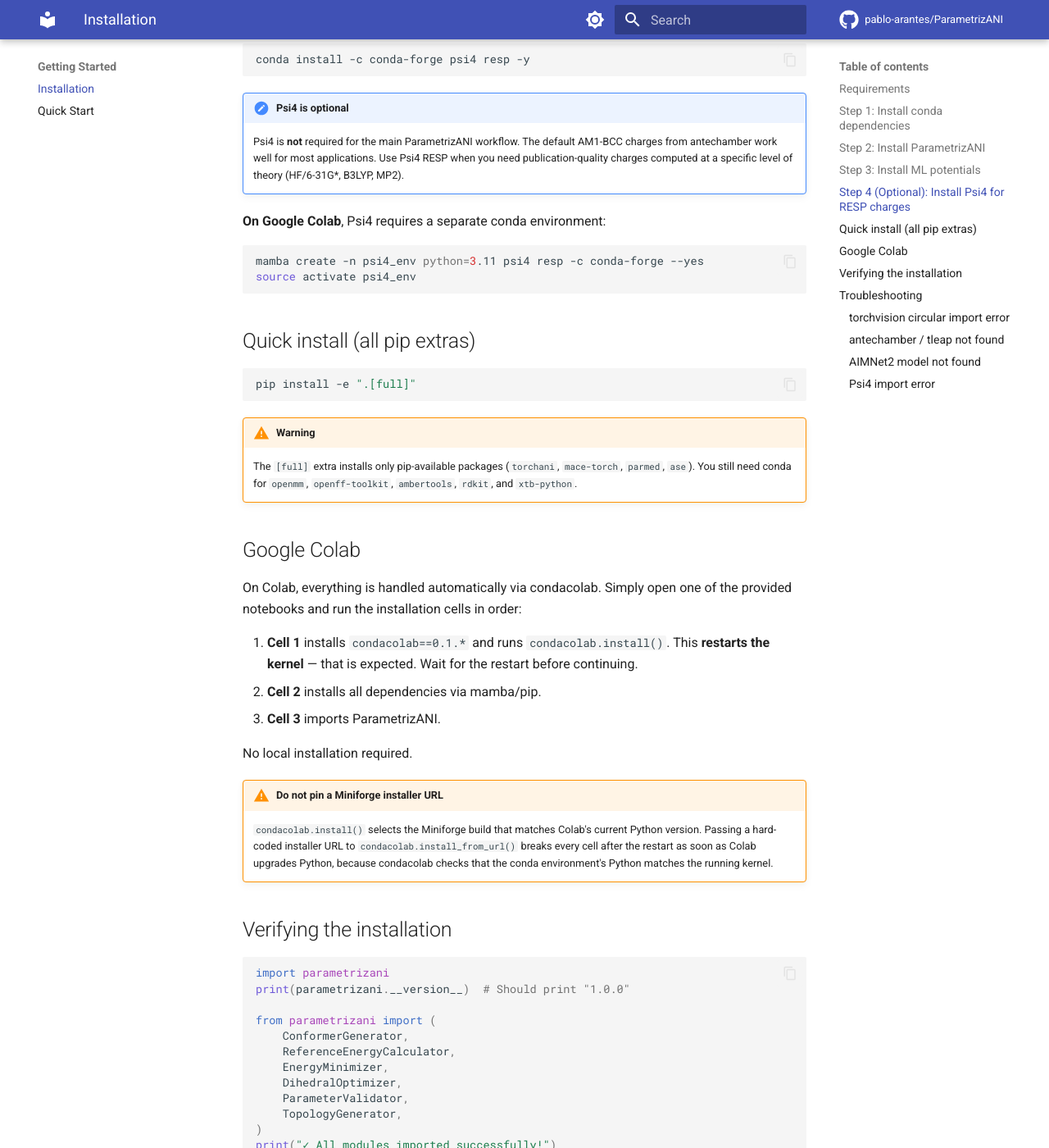
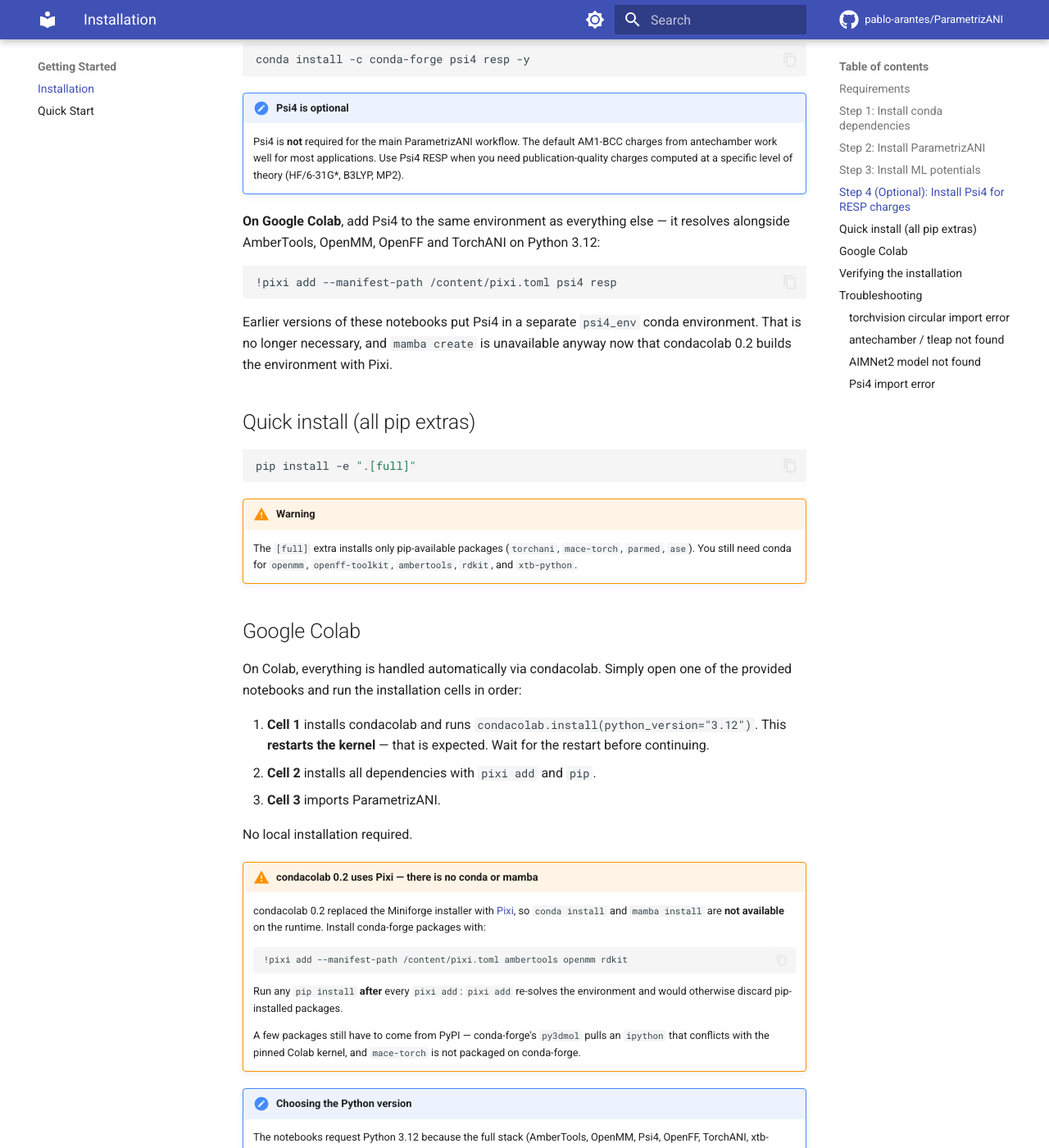
Before and after one commit to pablo-arantes/ParametrizANI, an MkDocs documentation site: the page built from docs/installation.md, in a window 1280 px wide and 1400 px high, scrolled down 1148 px. Shown: the whole window at 82% size. Built offline with MkDocs 1.6.1 and Material for MkDocs 9.7.7, drawn with Linux system fonts in a browser that asks for light colours; comment, search, counter and statistics services are not loaded; some of the changed text lies outside the part shown.

Commit message:
Move Colab installs to condacolab 0.2 (Pixi)
condacolab 0.2 replaced the Miniforge installer with Pixi, so there is no conda
or mamba on the runtime at all and every "mamba install" in the notebooks would
fail with command not found. Switch to the Pixi flow:

    !pip install -q "https://github.com/conda-incubator/condacolab/archive/main.zip"
    import condacolab
    condacolab.install(python_version="3.12")

followed by "pixi add" for conda-forge packages, wrapped in a pixi_add() helper
that still raises on a non-zero exit.

Because 0.2 chooses the Python version instead of having to match whatever Colab
ships, the notebooks now request 3.12, where the whole stack resolves together.

Notable consequences
- Psi4 no longer needs its own environment. ambertools, openmm, rdkit, openbabel,
  openmmforcefields, xtb-python, openff-toolkit, parmed, ase, torchani, psi4 and
  resp all solve in one environment on linux-64 / py3.12, so Notebook C's
  "mamba create -n psi4_env" cell is gone and its RESP step runs in-process
  through parametrizani.calculate_resp_charges() instead of "conda run".
- py3Dmol and mace-torch stay on pip: conda-forge's py3dmol pulls ipython 9,
  which conflicts with the ipython==7.* pin condacolab needs for the Colab
  kernel, and mace-torch is not packaged on conda-forge.
- pip now runs only after every pixi add, because pixi re-solves the environment
  and would otherwise discard pip-installed packages.
- torchani comes from conda-forge (2.8.2) rather than pip, which reuses the
  conda pytorch instead of pulling a second torch wheel. Verified that 2.8.2
  exports every model the notebooks offer: ANI1x, ANI1ccx, ANI2x, ANI2xr,
  ANI2dr, SnnANI2xr and ANImbis, plus the .ase() calculator API.

README and docs/installation.md updated: the previous text advised pinning
condacolab==0.1.*, and the Psi4 section still described the separate psi4_env.

Verified with pixi 0.84.2 against conda-forge for linux-64 / Python 3.12: the
full package set solves (382 packages) and the Colab kernel pins survive
(ipython 7.34.0, ipykernel 6.31.0, python 3.12.16, psi4 1.11, ambertools 26.0,
openmm 8.6.1, rdkit 2026.09.2, torchani 2.8.2, pytorch 2.10.0). All five
notebooks pass nbformat validation, all 61 code cells parse under Python 3.13,
and a cross-cell scan finds no undefined names.

Co-Authored-By: Claude Opus 5 <noreply@anthropic.com>

````diff
--- a/docs/installation.md
+++ b/docs/installation.md
@@ -52,12 +52,16 @@ conda install -c conda-forge psi4 resp -y
     charges from antechamber work well for most applications. Use Psi4 RESP when you need
     publication-quality charges computed at a specific level of theory (HF/6-31G*, B3LYP, MP2).
 
-**On Google Colab**, Psi4 requires a separate conda environment:
+**On Google Colab**, add Psi4 to the same environment as everything else — it
+resolves alongside AmberTools, OpenMM, OpenFF and TorchANI on Python 3.12:
 
 ```bash
-mamba create -n psi4_env python=3.11 psi4 resp -c conda-forge --yes
-source activate psi4_env
+!pixi add --manifest-path /content/pixi.toml psi4 resp
 ```
+
+Earlier versions of these notebooks put Psi4 in a separate `psi4_env` conda
+environment. That is no longer necessary, and `mamba create` is unavailable anyway
+now that condacolab 0.2 builds the environment with Pixi.
 
 ## Quick install (all pip extras)
 
@@ -75,19 +79,34 @@ pip install -e ".[full]"
 On Colab, everything is handled automatically via condacolab. Simply open one of the
 provided notebooks and run the installation cells in order:
 
-1. **Cell 1** installs `condacolab==0.1.*` and runs `condacolab.install()`.
+1. **Cell 1** installs condacolab and runs `condacolab.install(python_version="3.12")`.
    This **restarts the kernel** — that is expected. Wait for the restart before continuing.
-2. **Cell 2** installs all dependencies via mamba/pip.
+2. **Cell 2** installs all dependencies with `pixi add` and `pip`.
 3. **Cell 3** imports ParametrizANI.
 
 No local installation required.
 
-!!! warning "Do not pin a Miniforge installer URL"
-    `condacolab.install()` selects the Miniforge build that matches Colab's current
-    Python version. Passing a hard-coded installer URL to
-    `condacolab.install_from_url()` breaks every cell after the restart as soon as
-    Colab upgrades Python, because condacolab checks that the conda environment's
-    Python matches the running kernel.
+!!! warning "condacolab 0.2 uses Pixi — there is no conda or mamba"
+    condacolab 0.2 replaced the Miniforge installer with [Pixi](https://pixi.sh), so
+    `conda install` and `mamba install` are **not available** on the runtime. Install
+    conda-forge packages with:
+
+    ```bash
+    !pixi add --manifest-path /content/pixi.toml ambertools openmm rdkit
+    ```
+
+    Run any `pip install` **after** every `pixi add`: `pixi add` re-solves the
+    environment and would otherwise discard pip-installed packages.
+
+    A few packages still have to come from PyPI — conda-forge's `py3dmol` pulls an
+    `ipython` that conflicts with the pinned Colab kernel, and `mace-torch` is not
+    packaged on conda-forge.
+
+!!! note "Choosing the Python version"
+    The notebooks request Python 3.12 because the full stack (AmberTools, OpenMM,
+    Psi4, OpenFF, TorchANI, xtb-python) resolves together on conda-forge for
+    `linux-64` / Python 3.12. The legacy 0.1.x series could not do this: it had to
+    match whatever Python Colab shipped.
 
 ## Verifying the installation
 
````
Also changed, not shown: README.md (+12 -6 lines), 4 other files.
